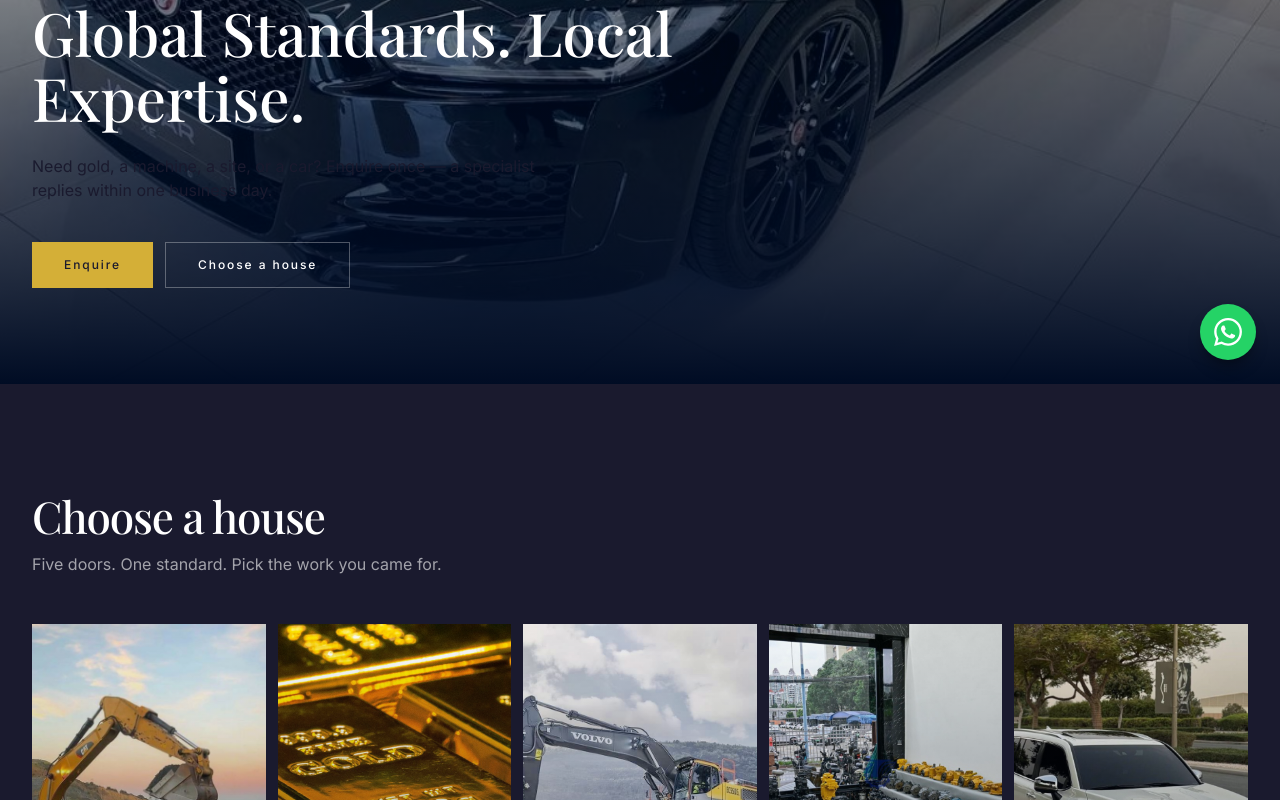
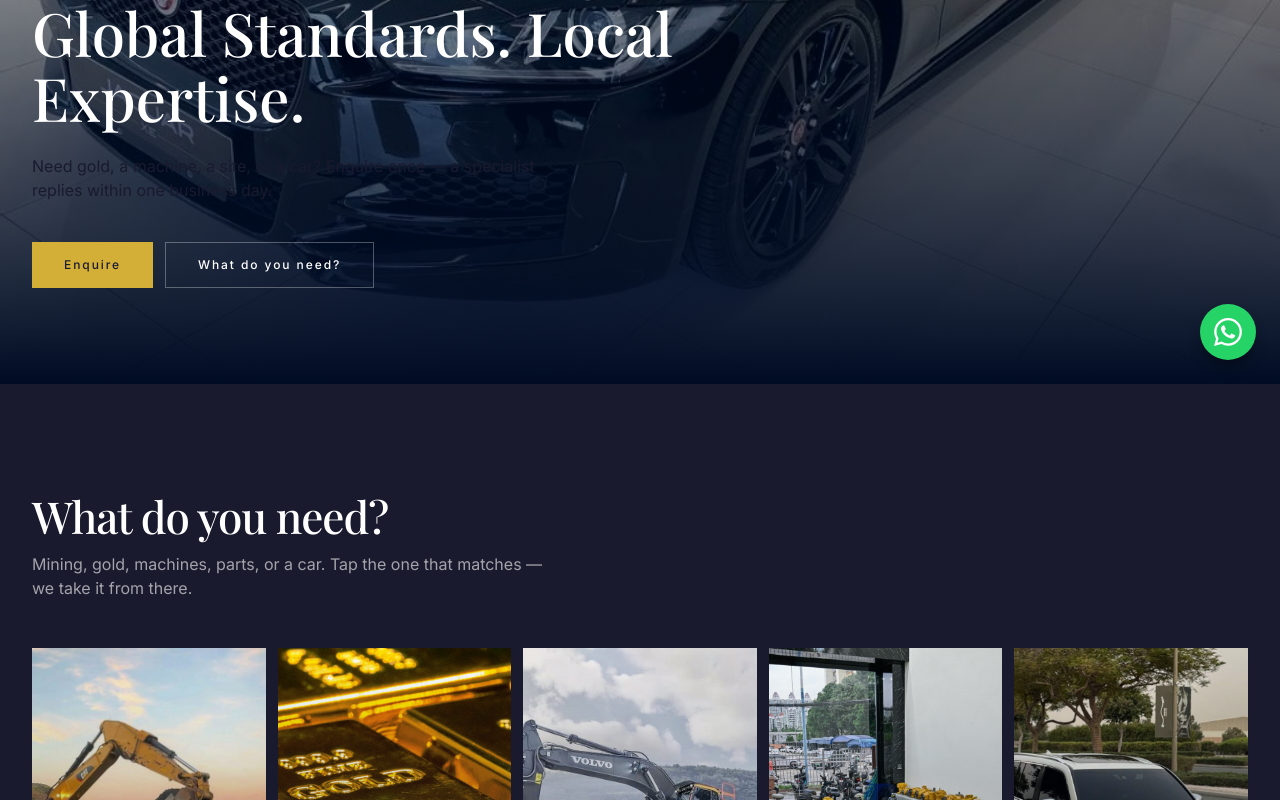
Before and after one commit to innocent-yeboah/vickyank_com_ltd, a Next.js app: page / in a window 1280 px wide. Shown: the part 416-1216 px from the top of the page. Built offline with nearby package versions, Linux system fonts and the light colour scheme; no server answers.

Commit message:
Ask what they need instead of choosing a house.
Co-authored-by: Cursor <cursoragent@cursor.com>

```diff
--- a/app/page.tsx
+++ b/app/page.tsx
@@ -18,11 +18,12 @@ export default function HomePage() {
     <>
       <CoverHero />
 
-      <section id="houses" className="bg-navy page-section">
+      <section id="work" className="bg-navy page-section">
         <div className="mx-auto max-w-7xl px-4 sm:px-6 lg:px-8">
-          <h2 className="page-title">Choose a house</h2>
+          <h2 className="page-title">What do you need?</h2>
           <p className="mt-4 max-w-lg text-base text-white/60">
-            Five doors. One standard. Pick the work you came for.
+            Mining, gold, machines, parts, or a car. Tap the one that matches —
+            we take it from there.
           </p>
           <HomeHouses />
         </div>
--- a/app/services/page.tsx
+++ b/app/services/page.tsx
@@ -16,7 +16,7 @@ export default function ServicesHubPage() {
           <h1 className="page-title">Our Business</h1>
           <p className="mt-5 max-w-2xl text-base text-white/70 sm:text-lg">
             Mining, gold, machinery, parts, executive cars — and a working shop
-            for genuine equipment. Choose a house to begin.
+            for genuine equipment. Choose what you need to begin.
           </p>
           <BusinessServiceGrid
             sixth={{
--- a/components/home/CoverHero.tsx
+++ b/components/home/CoverHero.tsx
@@ -29,8 +29,8 @@ export default function CoverHero() {
           <Link href="/contact" className="btn-gold">
             Enquire
           </Link>
-          <Link href="#houses" className="btn-outline-light">
-            Choose a house
+          <Link href="#work" className="btn-outline-light">
+            What do you need?
           </Link>
         </div>
       </div>
```
